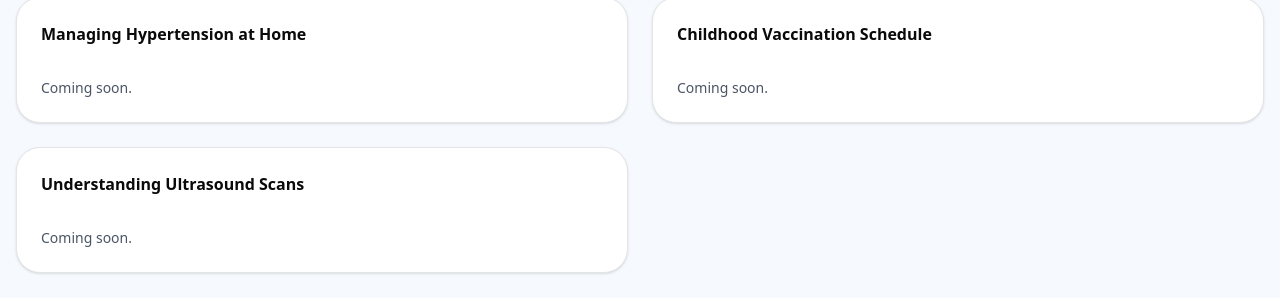
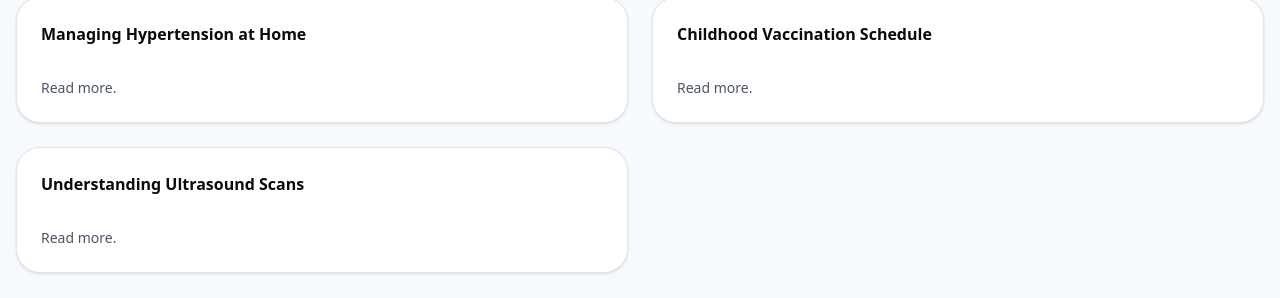
Before and after one commit to liquid-dre/accesshealth, a Next.js app: page /resources in a window 1280 px wide. Shown: the part 280-578 px from the top of the page. Built offline with nearby package versions, Linux system fonts and the light colour scheme; no server answers.

Commit message:
funct: Resource pages

```diff
--- /dev/null
+++ b/app/resource/[[...resourceID]]/page.tsx
@@ -0,0 +1,34 @@
+import { SectionHeading } from "@/components/shared/section-heading";
+import resources from "@/lib/resourcedata/resources.json";
+import { notFound } from "next/navigation";
+
+interface PageProps {
+	params: { resourceId?: string[] };
+}
+
+export default function ResourcePage({ params }: PageProps) {
+	const slug = params.resourceId?.[0];
+	const resource = resources.find((r) => r.id === slug);
+
+	if (!resource) {
+		notFound();
+	}
+
+	return (
+		<article className="section">
+			<div className="container">
+				<SectionHeading
+					title={resource.title}
+					subtitle="Educational resource"
+				/>
+				<div className="mt-6 text-lg leading-7 whitespace-pre-line">
+					{resource.content}
+				</div>
+			</div>
+		</article>
+	);
+}
+
+export function generateStaticParams() {
+	return resources.map((r) => ({ resourceId: [r.id] }));
+}
--- a/app/resources/page.tsx
+++ b/app/resources/page.tsx
@@ -1,12 +1,7 @@
 // app/(site)/resources/page.tsx
 import { SectionHeading } from "@/components/shared/section-heading";
 import { Card } from "@/components/ui/card";
-
-const resources = [
-	{ title: "Managing Hypertension at Home", href: "#" },
-	{ title: "Childhood Vaccination Schedule", href: "#" },
-	{ title: "Understanding Ultrasound Scans", href: "#" },
-];
+import resources from "@/lib/resourcedata/resources.json";
 
 export default function ResourcesPage() {
 	return (
@@ -19,13 +14,16 @@ export default function ResourcesPage() {
 				<div className="grid md:grid-cols-2 gap-6">
 					{resources.map((r) => (
 						<Card
-							key={r.title}
+							key={r.id}
 							className="rounded-3xl p-6 hover:shadow-lift transition"
 						>
-							<a className="font-semibold hover:underline" href={r.href}>
+							<a
+								className="font-semibold hover:underline"
+								href={`/resource/${r.id}`}
+							>
 								{r.title}
 							</a>
-							<p className="text-sm text-gray-600 mt-2">Coming soon.</p>
+							<p className="text-sm text-gray-600 mt-2">Read more.</p>
 						</Card>
 					))}
 				</div>
--- /dev/null
+++ b/lib/resourcedata/resources.json
@@ -0,0 +1,17 @@
+[
+	{
+		"id": "managing-hypertension-at-home",
+		"title": "Managing Hypertension at Home",
+		"content": "High blood pressure can often be managed with lifestyle changes. This resource provides tips on monitoring your blood pressure, reducing sodium intake, staying active, and working with your healthcare provider."
+	},
+	{
+		"id": "childhood-vaccination-schedule",
+		"title": "Childhood Vaccination Schedule",
+		"content": "Vaccinations protect children from serious illnesses. Learn the recommended immunization timeline, what each vaccine prevents, and how to keep your child's records up to date."
+	},
+	{
+		"id": "understanding-ultrasound-scans",
+		"title": "Understanding Ultrasound Scans",
+		"content": "Ultrasound imaging uses sound waves to create pictures of the inside of the body. Discover how the procedure works, what to expect during a scan, and common reasons your doctor might order one."
+	}
+]
```
